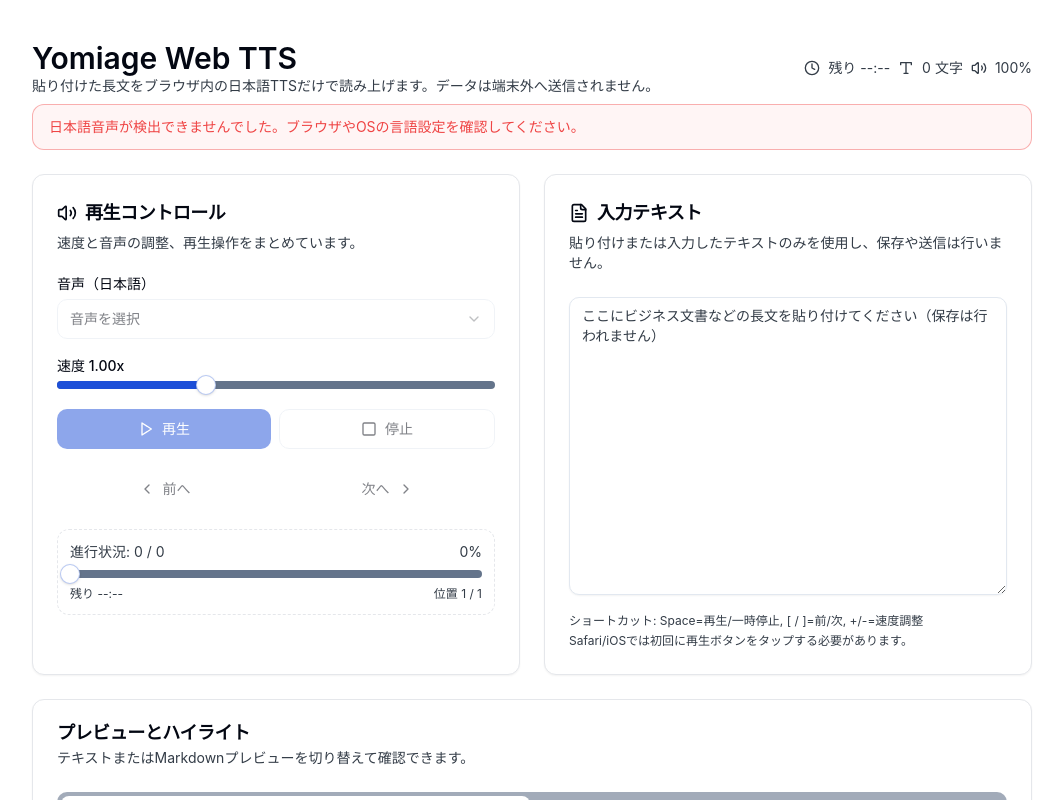
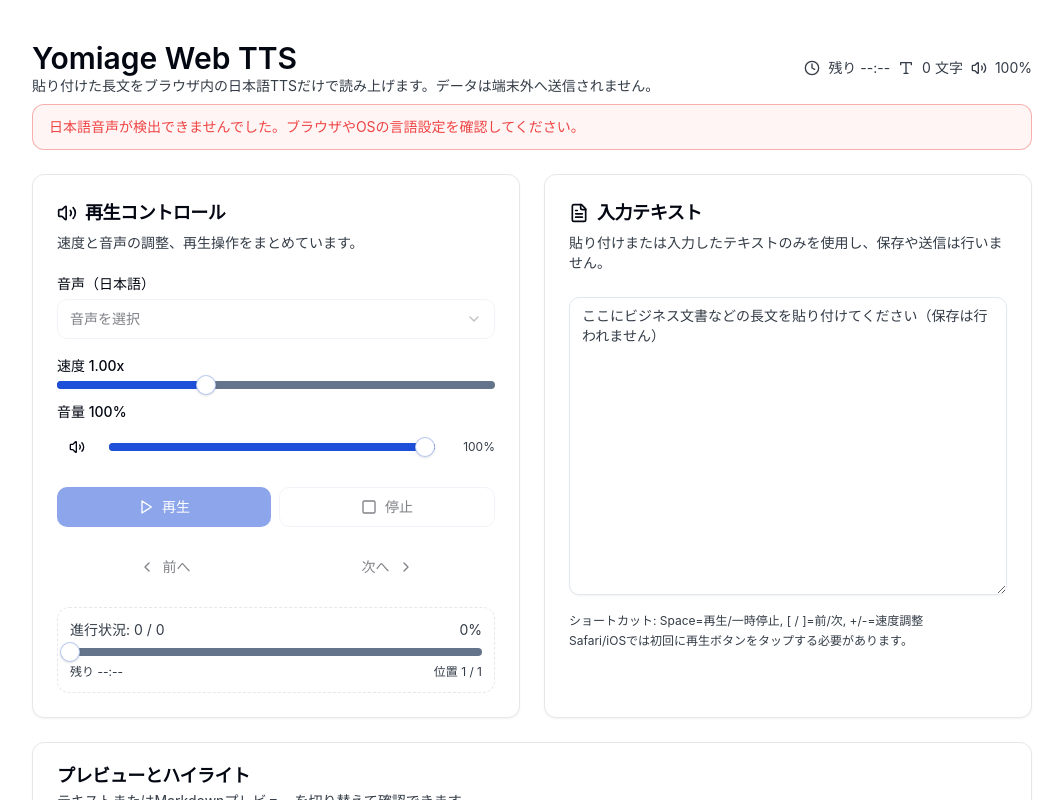
Before and after one commit to ZephyrCivic/tts, a React (Vite) app: page / in a window 1280 px wide. Shown: the top 800 px of the page, without its empty margins (108-1171 px from the left). Built offline with nearby package versions, Linux system fonts and the light colour scheme.

Commit message:
fix: 音量調整のミュート操作とメッセージを整理

```diff
--- a/src/app.tsx
+++ b/src/app.tsx
@@ -1,5 +1,5 @@
-import { useEffect, useMemo, useRef, useState } from "react";
-import { Play, Pause, Square, ChevronLeft, ChevronRight, Volume2, Clock, Type, FileText } from "lucide-react";
+import { useCallback, useEffect, useMemo, useRef, useState } from "react";
+import { Play, Pause, Square, ChevronLeft, ChevronRight, Volume2, VolumeX, Clock, Type, FileText } from "lucide-react";
 
 import { Button } from "@/components/ui/button";
 import { Card, CardContent, CardDescription, CardHeader, CardTitle } from "@/components/ui/card";
@@ -125,7 +125,7 @@ function usePlayer(chunks: string[], options: { rate: number; volume: number; vo
   useEffect(() => {
     if (!queueRef.current) return;
     queueRef.current.updateSettings({ rate: options.rate, volume: options.volume, voice: options.voice ?? null });
-  }, [options.rate, options.voice]);
+  }, [options.rate, options.volume, options.voice]);
 
   useEffect(() => {
     const queue = queueRef.current;
@@ -178,6 +178,7 @@ const App = () => {
   const [viewMode, setViewMode] = useState<ViewMode>("text");
   const [rate, setRate] = useState(1);
   const [volume, setVolume] = useState(1);
+  const [prevVolume, setPrevVolume] = useState(1);
   const [scrubIndex, setScrubIndex] = useState<number | null>(null);
 
   const {
@@ -207,6 +208,24 @@ const App = () => {
     volume,
     voice: selectedVoice
   });
+
+  const handleVolumeChange = useCallback((value: number) => {
+    const clamped = Number(Math.min(Math.max(value, 0), 1).toFixed(2));
+    if (clamped > 0) {
+      setPrevVolume(clamped);
+    }
+    setVolume(clamped);
+  }, []);
+
+  const toggleMute = useCallback(() => {
+    if (volume === 0) {
+      const restore = prevVolume > 0 ? prevVolume : 1;
+      handleVolumeChange(restore);
+    } else {
+      setPrevVolume(volume || prevVolume || 1);
+      handleVolumeChange(0);
+    }
+  }, [volume, prevVolume, handleVolumeChange]);
 
   const textViewerRef = useRef<HTMLDivElement>(null);
 
@@ -287,7 +306,7 @@ const App = () => {
             <span>残り {etaLabel}</span>
             <Type className="h-4 w-4" />
             <span>{chunks.reduce((sum, chunk) => sum + chunk.length, 0)} 文字</span>
-            <Volume2 className="h-4 w-4" />
+            {(volume === 0 ? <VolumeX className="h-4 w-4" /> : <Volume2 className="h-4 w-4" />)}
             <span>{Math.round(volume * 100)}%</span>
           </div>
         </div>
@@ -303,12 +322,12 @@ const App = () => {
         )}
         {!warningMessage && fallbackUsed && (
           <Alert className="border-blue-200 bg-blue-50 text-blue-900 dark:border-blue-600/50 dark:bg-blue-900/30 dark:text-blue-100">
-            Google 日本語 voice が見つからなかったため、この環境で利用できる日本語 voice で読み上げます。
+            利用可能な日本語 voice を使用しています。
           </Alert>
         )}
         {!warningMessage && googleOnly && (
           <Alert className="border-emerald-200 bg-emerald-50 text-emerald-800 dark:border-emerald-700/50 dark:bg-emerald-900/30 dark:text-emerald-100">
-            Google 日本語 voice を使用しています。速度変更時も聞き取りやすさを自動調整します。
+            Google 日本語 voice のみ利用可能です。
           </Alert>
         )}
         {lastError && (
@@ -345,18 +364,11 @@ const App = () => {
                   ))}
                 </SelectContent>
               </Select>
-              {googleOnly && voices.length === 1 && (
+              {googleOnly ? (
                 <p className="text-xs text-muted-foreground">Google 日本語 voice のみ利用可能です。</p>
-              )}
-              {fallbackUsed && (
+              ) : fallbackUsed ? (
                 <p className="text-xs text-muted-foreground">利用可能な日本語 voice を使用しています。</p>
-              )}
-              {googleOnly && voices.length === 1 && (
-                <p className="text-xs text-muted-foreground">Google 日本語 voice のみ利用可能です。</p>
-              )}
-              {fallbackUsed && (
-                <p className="text-xs text-muted-foreground">利用可能な日本語 voice を使用しています。</p>
-              )}
+              ) : null}
             </div>
 
             <div className="grid gap-4">
@@ -379,6 +391,31 @@ const App = () => {
                     一部ブラウザでは速度変更が次の文から反映されます。
                   </p>
                 )}
+              </div>
+              <div className="grid gap-2">
+                <Label htmlFor="volume-slider">音量 {Math.round(volume * 100)}%</Label>
+                <div className="flex items-center gap-3">
+                  <Button
+                    type="button"
+                    size="icon"
+                    variant="ghost"
+                    onClick={toggleMute}
+                    aria-label={volume === 0 ? "ミュート解除" : "ミュート"}
+                  >
+                    {volume === 0 ? <VolumeX className="h-4 w-4" /> : <Volume2 className="h-4 w-4" />}
+                  </Button>
+                  <Slider
+                    id="volume-slider"
+                    min={0}
+                    max={1}
+                    step={0.05}
+                    value={[volume]}
+                    onValueChange={([val]) => handleVolumeChange(typeof val === "number" ? val : volume)}
+                    aria-label="音量"
+                    className="flex-1"
+                  />
+                  <span className="w-12 text-right text-xs text-muted-foreground">{Math.round(volume * 100)}%</span>
+                </div>
               </div>
             </div>
 
```
